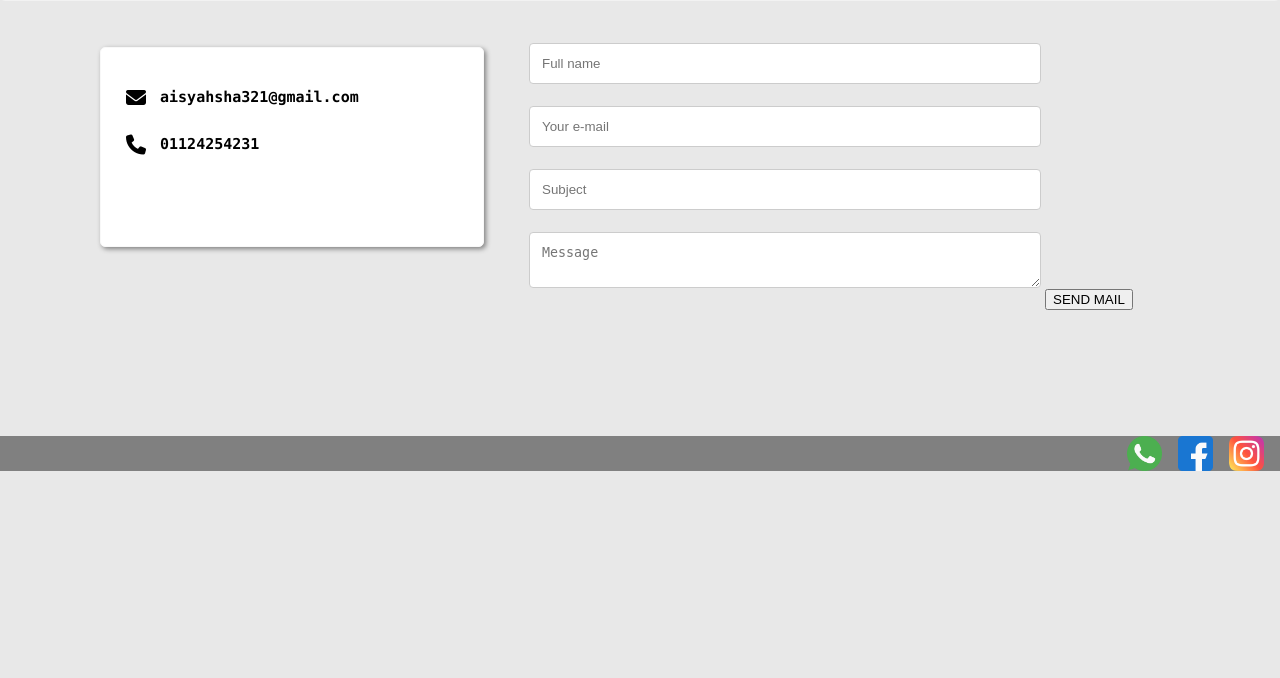
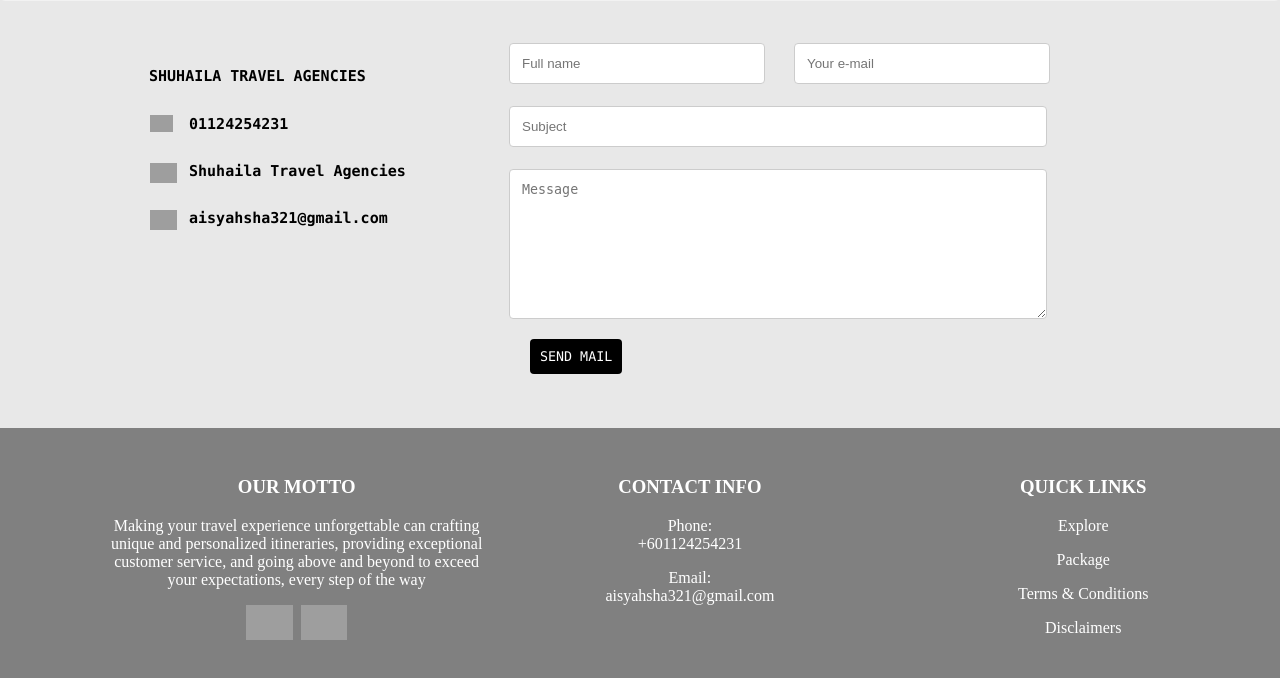
Before and after one commit to uaqillah/Codebuster, a PHP site: page /contact.php in a window 1280 px wide. Shown: the part 885-1563 px from the top of the page. Before the commit the page ends 1356 px from the top, so only its background shows below. Run offline with PHP 8.4, Linux system fonts and the light colour scheme; a user stored in the database is signed in; some libraries are stand-ins or nearby versions; grey boxes are pictures that could not be loaded.

Commit message:
Update contact.php

```diff
--- a/contact.php
+++ b/contact.php
@@ -90,16 +90,12 @@ li.dropdown {
 }
 
 #contact {
-  border: 1px solid #F8F8F8;
-  padding: 10px;
-  box-shadow: 2px 2px 5px #808080;
-  margin: 20px;
+  border: 0px solid #F8F8F8;
+  padding: 0px;
   margin-left: 100px;
-  margin-top: 10px;
-  border-radius:5px;
+  margin-top: 0px;
   width:30%;
   height:200px;
-  background-color: white;
   float: left;
 }
 
@@ -118,7 +114,7 @@ li.dropdown {
 }
 
 input[type=text], select, textarea {
-  width: 40%;
+  width: 42%;
   padding: 12px;
   border: 1px solid #ccc;
   border-radius: 4px;
@@ -238,6 +234,24 @@ img {
 .demo:hover {
   opacity: 1;
 }
+
+.kolom {
+  float: left;
+  width: 33.33%;
+  padding: 10px;
+  height: 300px; /* Should be removed. Only for demonstration */
+}
+
+/* Clear floats after the columns */
+.baris:after {
+  content: "";
+  display: table;
+  clear: both;
+}
+
+a:link {
+  text-decoration: none;
+}
 </style>
 </head>
 
@@ -322,18 +336,21 @@ img {
 
 <br/><br/>
 <div id="contact">
-  <i class="fa fa-envelope" style="float:left;margin-top:30px; margin-left:15px;font-size:20px" ></i>
-  <p style="font-family: Consolas, monaco, monospace;font-size:15px;margin-top:30px; margin-left:40px"><b> &emsp;aisyahsha321@gmail.com</b> </p>
-  <i class="fa fa-phone" style="font-size:20px; margin-top:14px;margin-left:15px;float:left"></i>
-  <p style="font-family: Consolas, monaco, monospace;font-size:15px;margin-top:29px;margin-left:40px"><b> &emsp;01124254231</b> </p>
+    <p style="font-family: Consolas, monaco, monospace;font-size:15px;margin-top:30px; margin-left:40px"><b> &emsp;SHUHAILA TRAVEL AGENCIES</b> </p>
+  <img src="call.png" style="float:left;margin-top:15px; margin-left:50px;height:17px" >
+  <p style="font-family: Consolas, monaco, monospace;font-size:15px;margin-top:30px; margin-left:80px"><b> &emsp;01124254231</b> </p>
+  <img src="facebook-app-symbol.png" style="float:left;margin-top:15px; margin-left:50px;height:20px" >
+  <p style="font-family: Consolas, monaco, monospace;font-size:15px;margin-top:29px;margin-left:80px"><b> &emsp;Shuhaila Travel Agencies</b> </p>
+  <img src="email.png" style="float:left;margin-top:15px; margin-left:50px;height:20px" >
+  <p style="font-family: Consolas, monaco, monospace;font-size:15px;margin-top:29px;margin-left:80px"><b> &emsp;aisyahsha321@gmail.com</b> </p>
 </div>
 
 <form class="contact-form" action="contactform.php" method="post">
-  <input type="text" name="name" placeholder="Full name">
-  <input type="text" name="mail" placeholder="Your e-mail">
+  <input style="width:20%" type="text" name="name" placeholder="Full name">
+  <input style="width:20%" type="text" name="mail" placeholder="Your e-mail">
   <input type="text" name="subject" placeholder="Subject">
-  <textarea type="message" placeholder="Message"></textarea>
-  <button type="submit" name="submit">SEND MAIL</button>
+  <textarea style="height:150px" type="message" placeholder="Message"></textarea><br/>
+  <button style="margin-left:530px; background-color:black;color:white;padding:10px;border:none;border-radius:4px;font-family: Consolas, monaco, monospace;" type="submit" name="submit">SEND MAIL</button>
 </form>
 
 &emsp;&emsp;&emsp;&emsp;&emsp;&emsp;&emsp;&emsp;&emsp;&emsp;&emsp;&emsp;&emsp;&emsp;&emsp;&emsp;&emsp;&emsp;&emsp;&emsp;&emsp;&emsp;&emsp;&emsp;&emsp;&emsp;&emsp;&emsp;&emsp;&emsp;&emsp;&emsp;
@@ -342,11 +359,29 @@ img {
   &emsp;&emsp;&emsp;&emsp;&emsp;&emsp;&emsp;&emsp;&emsp;&emsp;&emsp;&emsp;&emsp;&emsp;&emsp;&emsp;&emsp;&emsp;&emsp;&emsp;&emsp;&emsp;&emsp;&emsp;&emsp;&emsp;&emsp;&emsp;&emsp;&emsp;&emsp;&emsp;
   &emsp;&emsp;&emsp;&emsp;&emsp;&emsp;&emsp;&emsp;&emsp;&emsp;&emsp;&emsp;&emsp;&emsp;&emsp;&emsp;&emsp;&emsp;&emsp;&emsp;&emsp;&emsp;&emsp;&emsp;&emsp;&emsp;&emsp;&emsp;&emsp;&emsp;&emsp;&emsp;
 
- <br/><br/><br/><br/><br/>
-<ul>
-  <li  style="float: right;"><img src="instagram.png" alt="" style="height:35px">&emsp;</li>
-  <li style="float: right;"><img src="facebook.png" alt="" style="height:35px">&emsp;</li>
-  <li style="float: right;"><img src="whatsapp.png" alt="" style="height:35px">&emsp;</li>
+ <br/>
+  <ul style="height:250px;color:white;font-family: Georgia, Times, "Times New Roman", serif;">
+  <div class="baris" style="margin-left:100px;margin-top:20px">
+  <div class="kolom" style="text-align:center">
+    <h3>OUR MOTTO</h3>
+    <p>Making your travel experience unforgettable can crafting unique and personalized itineraries, providing exceptional customer service, and going above and beyond to exceed your expectations, every step of the way</p>
+    <a href="https://www.facebook.com/Shuhaila-Travel-Agencies-114482994869639/"><img src="facebook2.png" style="height:35px"></a>
+    <a href="https://wa.link/x2oa9d"><img src="whatsapp2.png" alt="" style="height:35px"></a>
+    <a href=" https://www.instagram.com/shuhailatravelagencies/"><img src="instagram2.png" alt="" style="height:35px"></a>
+  </div>
+  <div class="kolom" style="text-align:center">
+    <h3>CONTACT INFO</h3>
+    <p>Phone:<br/>+601124254231</p>
+    <p >Email:<br/>aisyahsha321@gmail.com</p>
+  </div>
+  <div class="kolom" style="text-align:center">
+    <h3>QUICK LINKS</h3>
+    <p><a style="color:white" href="explore.php">Explore</a></p>
+    <p><a style="color:white" href="package.php">Package</a></p>
+    <p>Terms & Conditions</p>
+    <p>Disclaimers</p>
+  </div>
+</div>
 
 </ul>
 
```
